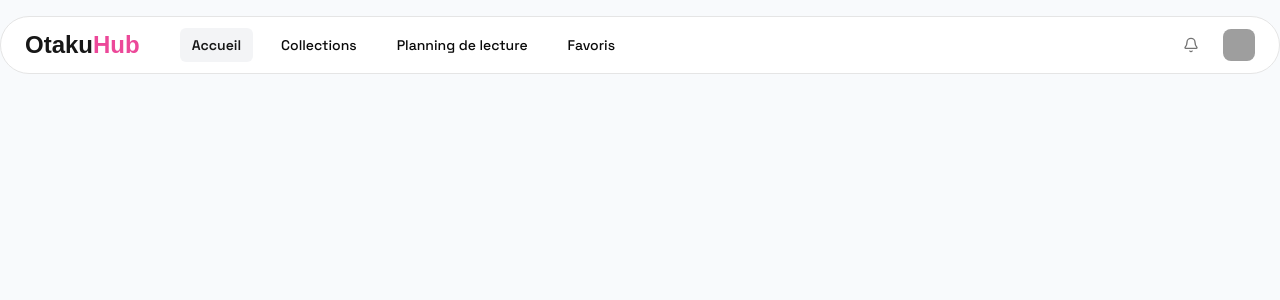
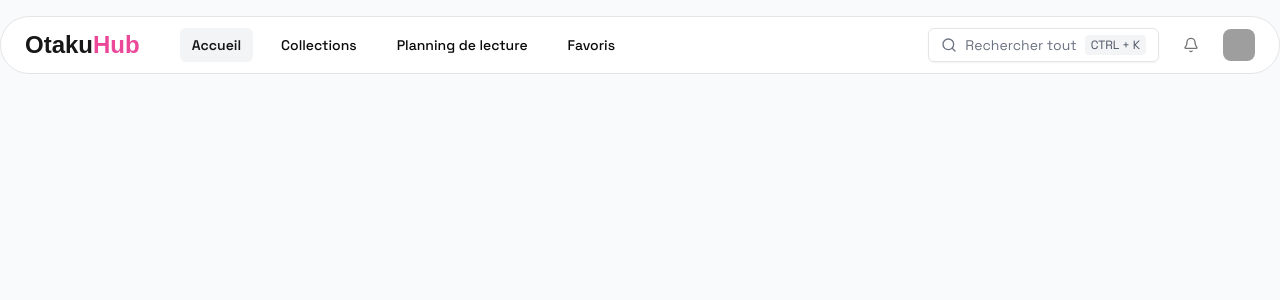
Before and after one commit to CousemaAnjary/hono, a Next.js app in the folder client/: page /dashboard in a window 1280 px wide. Shown: the top 300 px of the page. Built offline with nearby package versions, Linux system fonts and the light colour scheme; no server answers; grey boxes are pictures that could not be loaded; a web font is replaced by a local one.

Commit message:
feat: ajouter une barre de recherche stylisée dans le composant RightMenu

```diff
--- a/client/src/components/dashboard-panel/RightMenu.tsx
+++ b/client/src/components/dashboard-panel/RightMenu.tsx
@@ -1,5 +1,6 @@
 "use client"
 
+import { Search } from "lucide-react"
 import UserMenu from "../../features/auth/components/UserMenu"
 import NotificationMenu from "./NotificationMenu"
 
@@ -17,10 +18,24 @@ export default function RightMenu() {
    */
   return (
     <div className="flex items-center gap-4">
+      {/* Barre de recherche stylisée */}
+      <div className="relative hidden md:flex items-center">
+        <button
+          type="button"
+          className="group flex items-center gap-2 rounded-md border px-3 py-1.5 text-sm text-muted-foreground shadow-sm transition hover:bg-muted"
+        >
+          <Search className="h-4 w-4 text-gray-500" />
+          <span className="text-sm text-gray-500 font-spaceGrotesk">Rechercher tout</span>
+          <kbd className="ml-auto rounded bg-gray-100 px-1.5 py-0.5 text-xs text-gray-600 font-spaceGrotesk">
+            CTRL + K
+          </kbd>
+        </button>
+      </div>
+
       <div className="flex items-center gap-2">
-        {/* <InfoMenu /> */}
         <NotificationMenu />
       </div>
+
       <UserMenu />
     </div>
   )
```
